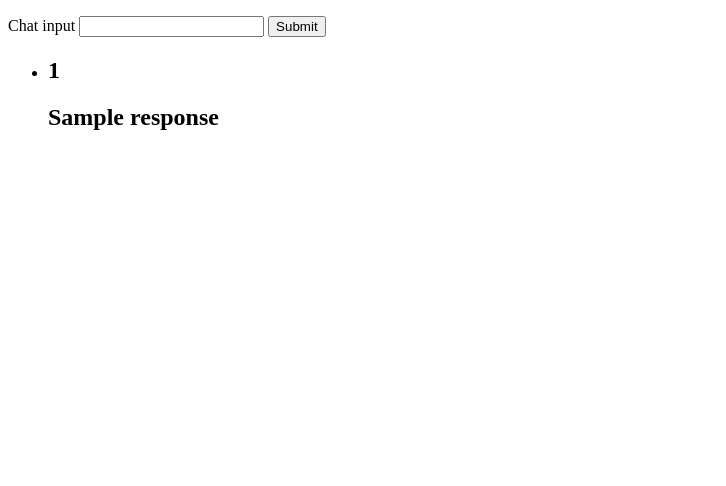
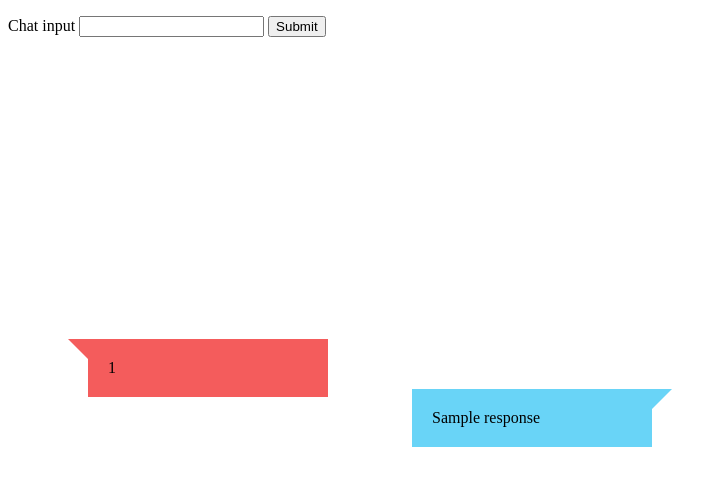
Before and after one commit to sbrunton1/KDM-5560-Project, a Flask app: template templates/form.html in a window 1280 px wide. Shown: the top 486 px of the page, without its empty margins (0-726 px from the left). Run offline with Flask 2, Linux system fonts and the light colour scheme; the template is opened without the code that fills it: most values are stand-ins (such as "Sample title", 1, 10 or a date in 2020).

Commit message:
Cleaning up database and making nicer looking

```diff
--- a/main.py
+++ b/main.py
@@ -11,8 +11,9 @@ form_data = []
 
 # create instance of chat bot, train the bot using simple training function
 my_bot = ChatBot(name='FlaskChatBot', read_only=True,
-                     logic_adapters=['chatterbot.logic.BestMatch'])
-my_bot = ChatBotUtils.basicTraining(my_bot)
+                     logic_adapters=['chatterbot.logic.MathematicalEvaluation',
+                                     'chatterbot.logic.BestMatch'])
+ChatBotUtils.basicTraining(my_bot)
 
 # Flask API routes for application, get method returns view of app frontend.
 @app.route('/', methods=['GET'])
--- /dev/null
+++ b/static/styles/form.css
@@ -0,0 +1,63 @@
+/* CSS talk bubble */
+.talk-bubble {
+    margin: 40px;
+    display: inline-block;
+    position: relative;
+    width: 200px;
+    height: auto;
+    padding: 20px;
+}
+
+.tri-right.left-top:after{
+    content: ' ';
+    position: absolute;
+    width: 0;
+    height: 0;
+    left: -20px;
+    right: auto;
+    top: 0px;
+    bottom: auto;
+    border: 22px solid;
+    border-color: #f45c5c transparent transparent transparent;
+}
+
+.tri-right.right-top:after{
+    content: ' ';
+    position: absolute;
+    width: 0;
+    height: 0;
+    left: auto;
+    right: -20px;
+    top: 0px;
+    bottom: auto;
+    border: 20px solid;
+    border-color: #69d4f7 transparent transparent transparent;
+}
+
+.userIn {
+    background-color: #f45c5c;
+}
+
+.botOut {
+    background-color: #69d4f7;
+    top: 50px;
+}
+
+.chatBox {
+    height: 400px;
+    width: 800px;
+    overflow: scroll;
+    display: flex;
+    flex-direction: column-reverse;
+    -ms-overflow-style: none;  /* IE and Edge */
+    scrollbar-width: none;  /* Firefox */
+}
+
+ /* Hide scrollbar for Chrome, Safari and Opera */
+.chatBox::-webkit-scrollbar {
+    display: none;
+}
+
+.chats {
+    list-style: none;
+}
--- a/templates/form.html
+++ b/templates/form.html
@@ -2,7 +2,8 @@
 <html lang="en">
     <head>
         <meta charset="UTF-8">
-        <title>Title</title>
+        <title>ChatBot</title>
+        <link rel= "stylesheet" type= "text/css" href= "{{ url_for('static',filename='styles/form.css') }}">
     </head>
     <body>
         <form action="/" method = "POST">
@@ -11,13 +12,15 @@
                 <input type = "submit" value = "Submit" />
             </p>
         </form>
-        <ul>
+        <div class="chatBox">
+            <ul class="chats">
             {% for response in form_data %}
             <li>
-                <h2 class="userIn">{{response[0]}}</h2>
-                <h2 class="botOut">{{response[1]}}</h2>
+                <div class="userIn talk-bubble tri-right left-top">{{response[0]}}</div>
+                <div class="botOut talk-bubble tri-right right-top">{{response[1]}}</div>
             </li>
             {% endfor %}
         </ul>
+        </div>
     </body>
 </html>
```
Also changed, not shown: chatterbotUtils/ChatBotUtils.py (+7 -3 lines), 1 other file.
